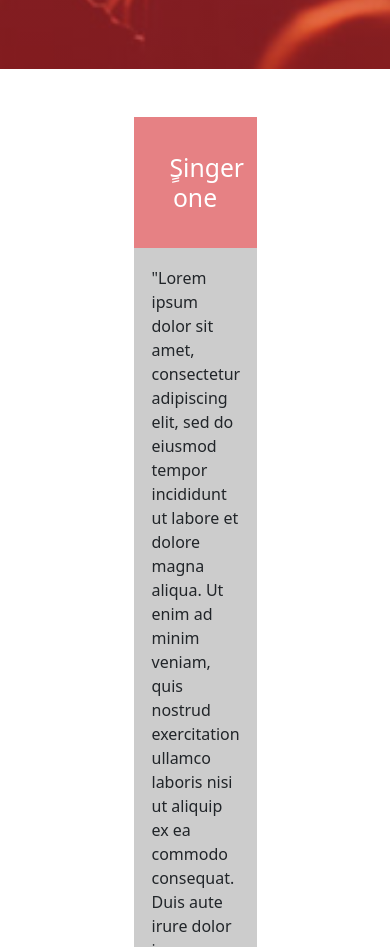
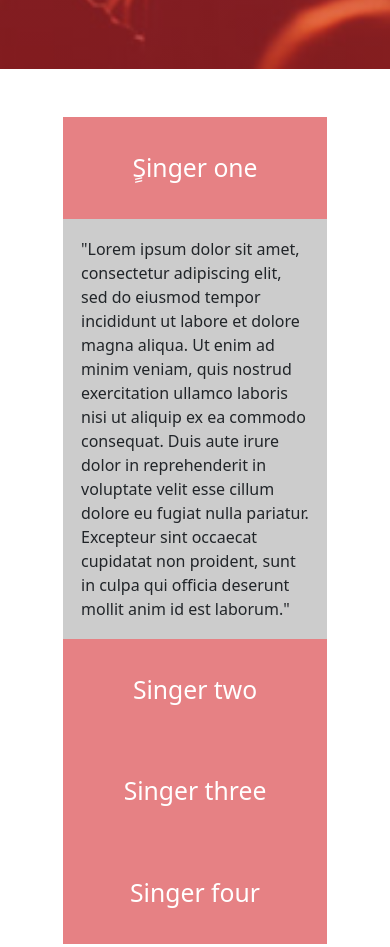
Before and after one commit to MahmoudAbuelmagd/Egpytian-Party, a plain HTML site: page index.html in a window 390 px wide. Shown: the part 775-1722 px from the top of the page. Drawn offline with Linux system fonts and the light colour scheme.

Commit message:
making better small screen

```diff
--- a/css/style.css
+++ b/css/style.css
@@ -127,3 +127,9 @@ html,body{
 #contact .form-control:focus{
   border-color: rgba(214, 46, 51, 0.6);
 }
+@media screen and (max-width:768px) {
+  #singers .container{
+    width:100% !important;
+    padding-inline: 15px !important;
+  }
+}
--- a/index.html
+++ b/index.html
@@ -30,7 +30,7 @@
 
     </section>
     <section id="singers"  class="p-5">
-      <div class="container w-50 ">
+      <div class="container w-75">
           <h2 class="Singer mb-0 text-white text-center"> ٍSinger one</h2>
           <p class="description mb-0">"Lorem ipsum dolor sit amet, consectetur adipiscing elit, sed do eiusmod tempor incididunt ut labore et dolore magna aliqua. Ut enim ad minim veniam, quis nostrud exercitation ullamco laboris nisi ut aliquip ex ea commodo consequat. Duis aute irure dolor in reprehenderit in voluptate velit esse cillum dolore eu fugiat nulla pariatur. Excepteur sint occaecat cupidatat non proident, sunt in culpa qui officia deserunt mollit anim id est laborum."</p>
           <h2 class="Singer mb-0 text-white text-center"> Singer two</h2>
@@ -47,7 +47,7 @@
     </section>
     <section id="countdown">
       <div class="container">
-        <div class="row">
+        <div class="row g-3 flex-md-row">
           <div class="col-md-3">
             <div class="inner p-5 d-flex justify-content-center align-items-center">
               <span class="cdown fs-3 fw-semibold"> <span class="days">100</span> D</span>
```
